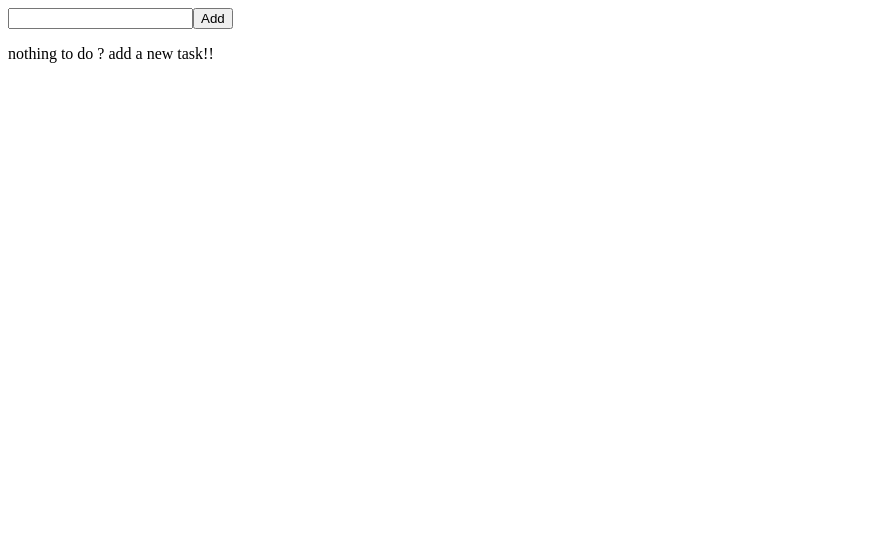
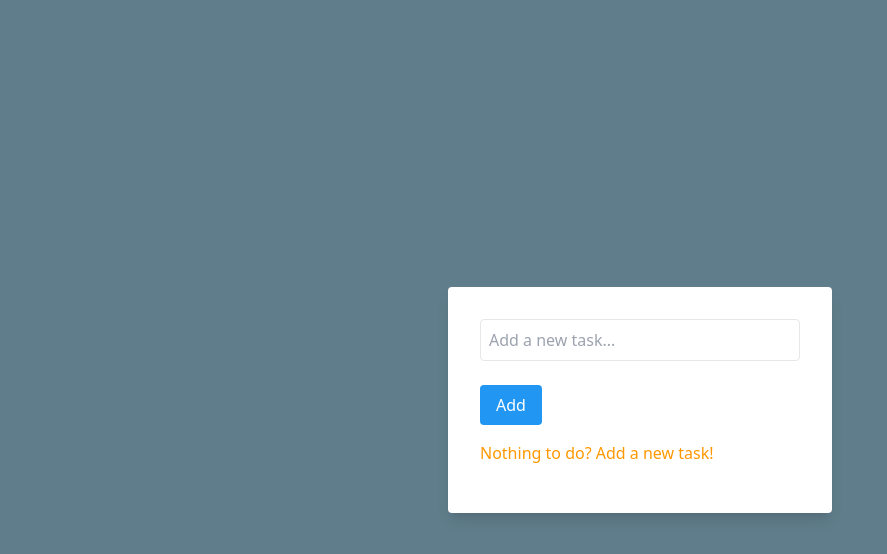
Before and after one commit to leonardoovaldezz/curso-pinia-vuejs, a Vue app: page / in a window 1280 px wide. Shown: the top 554 px of the page, without its empty margins (0-887 px from the left). Built offline with nearby package versions, Linux system fonts and the light colour scheme.

Commit message:
Instalacion tailwind en un proyecto vite, Pinia

```diff
--- a/package.json
+++ b/package.json
@@ -13,6 +13,9 @@
   },
   "devDependencies": {
     "@vitejs/plugin-vue": "^4.3.4",
+    "autoprefixer": "^10.4.16",
+    "postcss": "^8.4.31",
+    "tailwindcss": "^3.3.3",
     "vite": "^4.4.9"
   }
 }
--- /dev/null
+++ b/postcss.config.js
@@ -0,0 +1,6 @@
+module.exports = {
+  plugins: {
+    tailwindcss: {},
+    autoprefixer: {},
+  },
+}
--- a/src/App.vue
+++ b/src/App.vue
@@ -3,5 +3,9 @@ import TodoApp from "./components/TodoApp.vue";
 </script>
 
 <template>
-  <TodoApp></TodoApp>
+  <div class="min-h-screen flex justify-center items-center bg-secondary">
+    <div class="bg-white rounded p-8 shadow-lg w-96">
+      <TodoApp></TodoApp>
+    </div>
+  </div>
 </template>
--- a/src/assets/main.css
+++ b/src/assets/main.css
@@ -0,0 +1,9 @@
+@tailwind base;
+@tailwind components;
+@tailwind utilities;
+
+@layer base {
+    body {
+        @apply bg-secondary text-white font-sans
+    }
+}
--- a/src/components/TodoApp.vue
+++ b/src/components/TodoApp.vue
@@ -18,8 +18,14 @@ const hasTodo = computed(() => {
 </script>
 
 <template>
-  <p v-if="hasTodo">completed task {{ totalCompleted }} / {{ totalTodo }}</p>
-  <TodoForm></TodoForm>
-  <TodoList></TodoList>
-  <p v-if="!hasTodo">nothing to do ? add a new task!!</p>
+  <div class="mb-4">
+    <p v-if="hasTodo" class="text-success">
+      Completed tasks {{ totalCompleted }} / {{ totalTodo }}
+    </p>
+    <TodoForm></TodoForm>
+    <TodoList></TodoList>
+    <p v-if="!hasTodo" class="text-accent">
+      Nothing to do? Add a new task!
+    </p>
+  </div>
 </template>
--- a/src/components/TodoForm.vue
+++ b/src/components/TodoForm.vue
@@ -15,9 +15,16 @@ function addNewTask() {
 </script>
 
 <template>
-  <form action="" @submit.prevent="addNewTask()">
-    <input type="text" v-model="task" />
-    <button>Add</button>
+  <form action="" @submit.prevent="addNewTask()" class="mb-4">
+    <input
+      type="text"
+      v-model="task"
+      class="border p-2 w-full rounded text-green-500"
+      placeholder="Add a new task..."
+    />
+    <br><br>
+    <button type="submit" class="bg-primary text-white py-2 px-4 rounded">
+      Add
+    </button>
   </form>
-  {{ task }}
 </template>
--- a/src/components/TodoListItem.vue
+++ b/src/components/TodoListItem.vue
@@ -16,9 +16,14 @@ const { id, task, completed, date } = toRefs(props);
 
 <template>
   <li>
-    <div @click="toggleTodo(id)">
+    <div @click="toggleTodo(id)" class="text-black cursor-pointer">
       {{ id }} -- {{ task }} -- {{ completed }} -- {{ date }}
-      <button @click="deleteTodo(id)">Delete</button>
+      <button
+        @click="deleteTodo(id)"
+        class="bg-red-500 text-white px-2 py-1 rounded"
+      >
+        Delete
+      </button>
     </div>
   </li>
 </template>
--- /dev/null
+++ b/tailwind.config.js
@@ -0,0 +1,20 @@
+/** @type {import('tailwindcss').Config} */
+module.exports = {
+  content: [
+    "./index.html",
+    "./src/**/*.{vue,js,ts,jsx,tsx}",
+  ],
+  theme: {
+    extend: {
+      colors: {
+        success: '#4caf50',  // Verde para representar éxito
+        secondary: '#607d8b',  // Gris azulado para representar secundario
+        accent: '#ff9800',  // Naranja para representar acento
+        error: '#f44336',  // Rojo para representar error
+        primary: '#2196f3',  // Azul para representar el principal
+      }
+    },
+  },
+
+  plugins: [],
+}
```
Also changed, not shown: 1 other file (tests, documents, lock files or other folders).
